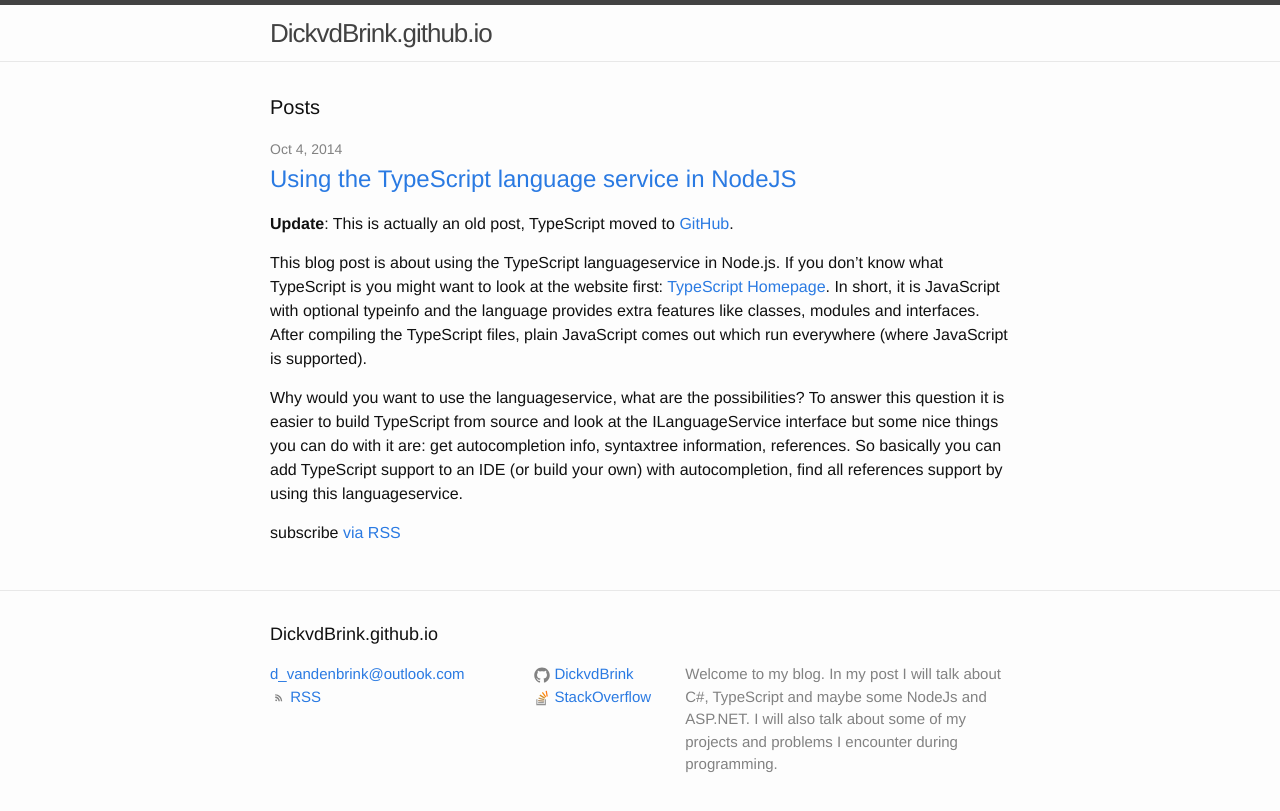
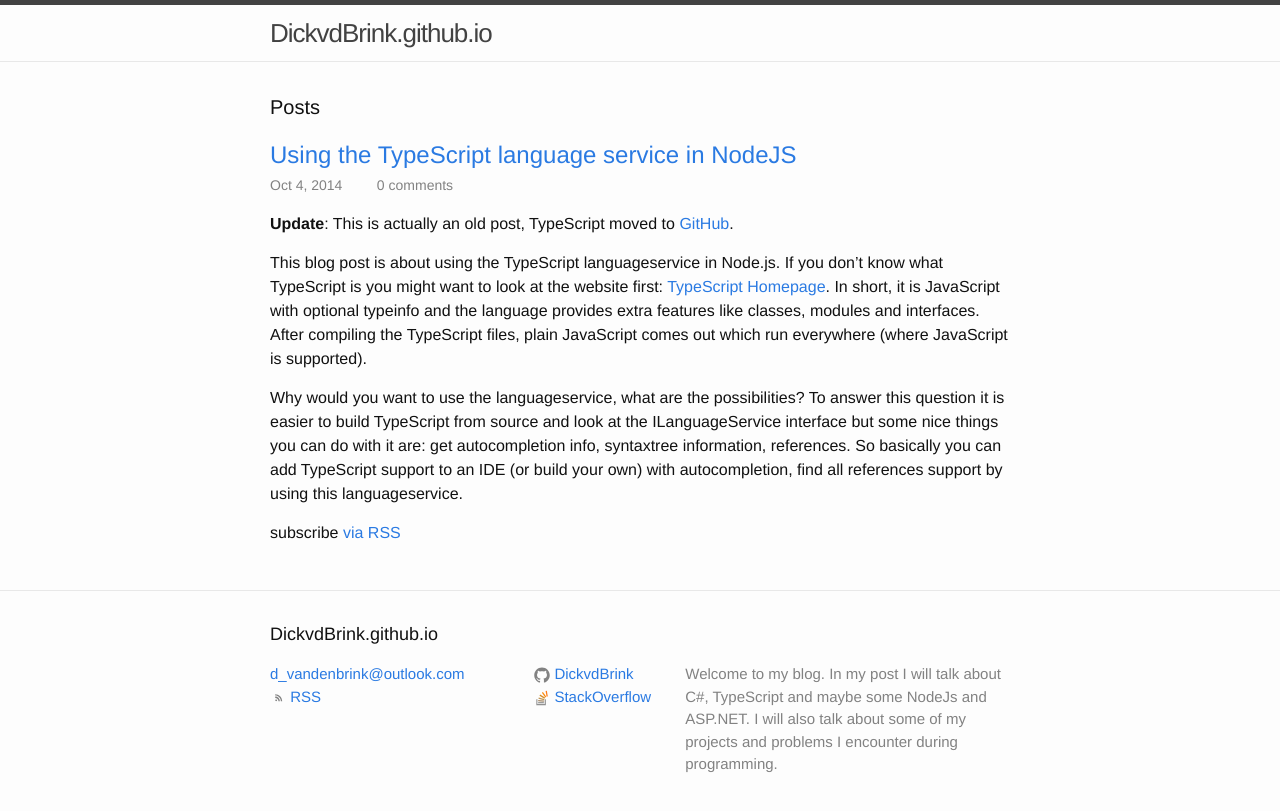
Before and after one commit to DickvdBrink/DickvdBrink.github.io, a Jekyll site: the page built from index.html, in a window 1280 px wide. Shown: the top 811 px of the page. Built offline with Jekyll 4.4.1, drawn with Linux system fonts in a browser that asks for light colours; comment, search, counter and statistics services are not loaded.

Commit message:
Include disqus comments count on the main page

```diff
--- /dev/null
+++ b/_includes/comments_count.html
@@ -0,0 +1,12 @@
+<script type="text/javascript">
+    /* * * CONFIGURATION VARIABLES: EDIT BEFORE PASTING INTO YOUR WEBPAGE * * */
+    var disqus_shortname = 'dickvdbrinkgithubio'; // required: replace example with your forum shortname
+
+    /* * * DON'T EDIT BELOW THIS LINE * * */
+    (function () {
+        var s = document.createElement('script'); s.async = true;
+        s.type = 'text/javascript';
+        s.src = '//' + disqus_shortname + '.disqus.com/count.js';
+        (document.getElementsByTagName('HEAD')[0] || document.getElementsByTagName('BODY')[0]).appendChild(s);
+    }());
+    </script>
--- a/_layouts/default.html
+++ b/_layouts/default.html
@@ -13,6 +13,7 @@
     </div>
 
     {% include footer.html %}
+    {% include comments_count.html %}
 
   </body>
 
--- /dev/null
+++ b/_sass/_posts.scss
@@ -0,0 +1,11 @@
+article {
+    & header {
+        @extend %vertical-rhythm;
+    }
+    & header h2 {
+        margin-bottom: 0;
+    }
+    & header .post-meta.comments {
+        margin-left: $spacing-unit;
+    }
+}
--- a/css/main.scss
+++ b/css/main.scss
@@ -45,5 +45,6 @@
 @import
         "base",
         "layout",
-        "syntax-highlighting"
+        "syntax-highlighting",
+        "posts"
 ;
--- a/index.html
+++ b/index.html
@@ -9,10 +9,13 @@
     {% for post in site.posts %}
       <article>
         <header>
-          <span class="post-meta">{{ post.date | date: "%b %-d, %Y" }}</span>
           <h2>
             <a class="post-link" href="{{ post.url | prepend: site.baseurl }}">{{ post.title }}</a>
           </h2>
+          <span class="post-meta">{{ post.date | date: "%b %-d, %Y" }}</span>
+          <span>
+            <a class="post-meta comments" href="{{ post.url | prepend: site.baseurl }}#disqus_thread">0 comments</a>
+          </span>
         </header>
       {{ post.excerpt }}
       </article>
```
